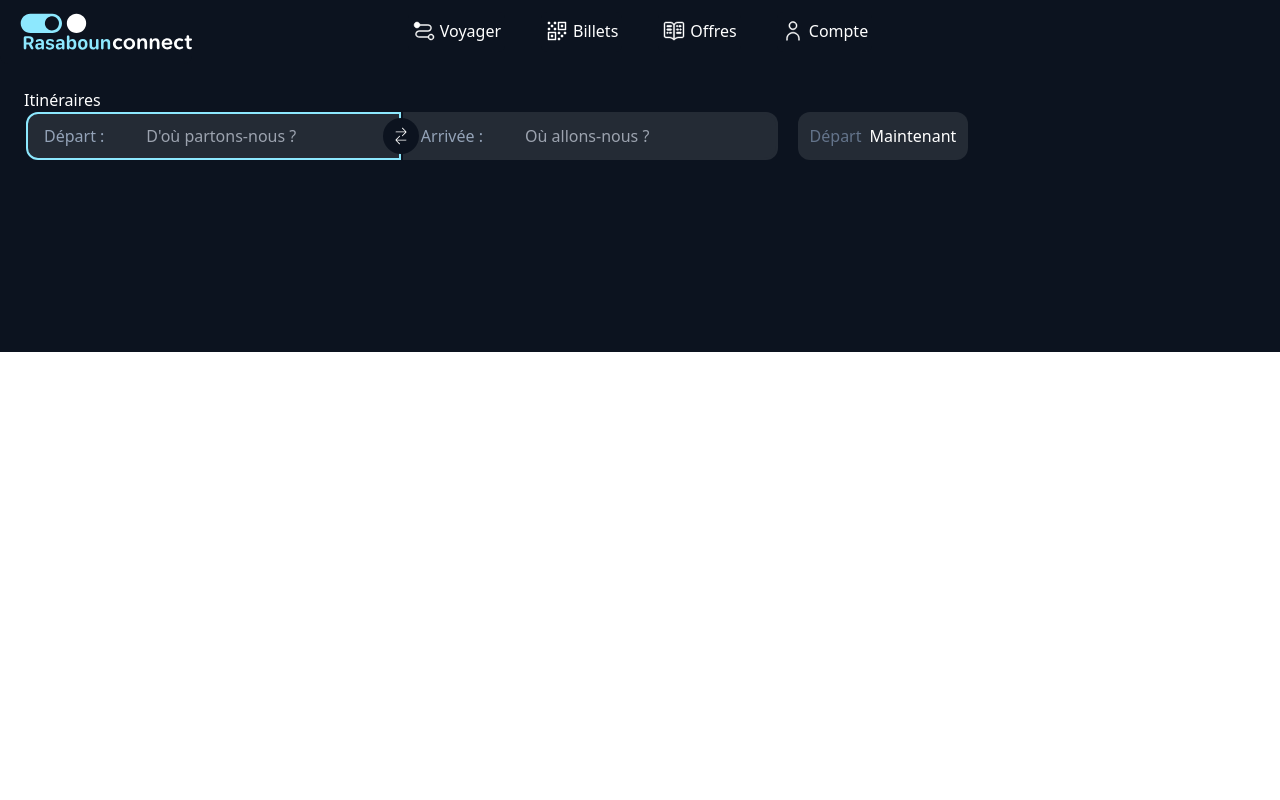
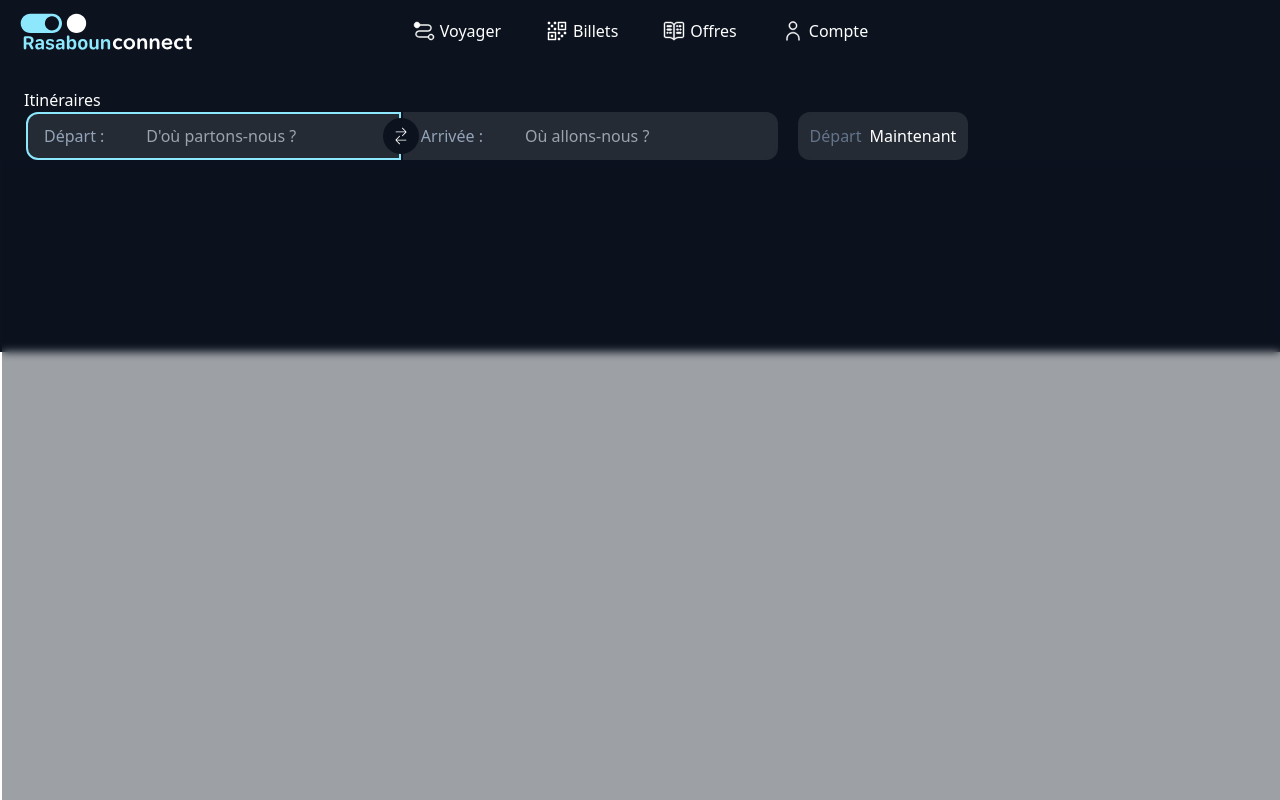
Before and after one commit to Rasaboun/sncf-connect, a Next.js app in the folder client/sncf-client/: page / in a window 1280 px wide. Both pictures are taken after a click on the button "Départ :". Built offline with nearby package versions, Linux system fonts and the light colour scheme.

Commit message:
style: add blur effect to focus search bar

```diff
--- a/client/sncf-client/components/searchbar.tsx
+++ b/client/sncf-client/components/searchbar.tsx
@@ -155,7 +155,7 @@ function ScrollCity(props: { place: places[], setInputValue: React.Dispatch<Reac
         <button onClick={()=> props.setInputValue(elem.name)} className="p-4 hover:bg-slate-200" key={elem.name + id}>{elem.name}</button>
       ))}
     </div>
-        <div className="hidden fixed inset-0 top-72 md:top-40 z-40 bg-[#0C131F]/40 	 backdrop-blur-sm "></div>
+        <div className="fixed inset-0 top-72 md:top-40 z-40 bg-[#0C131F]/40 	 backdrop-blur-sm "></div>
     </>
   );
 }
```
